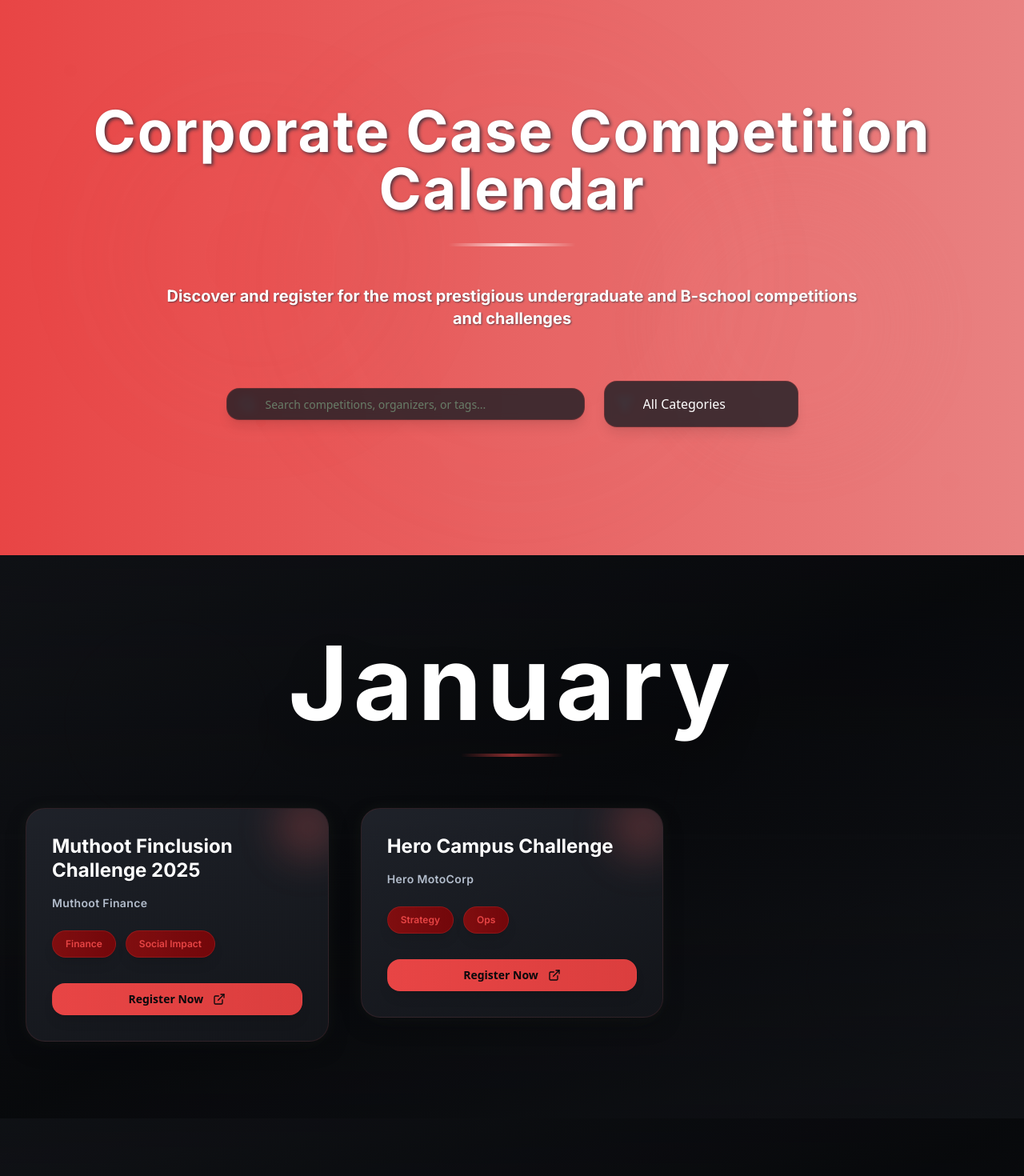
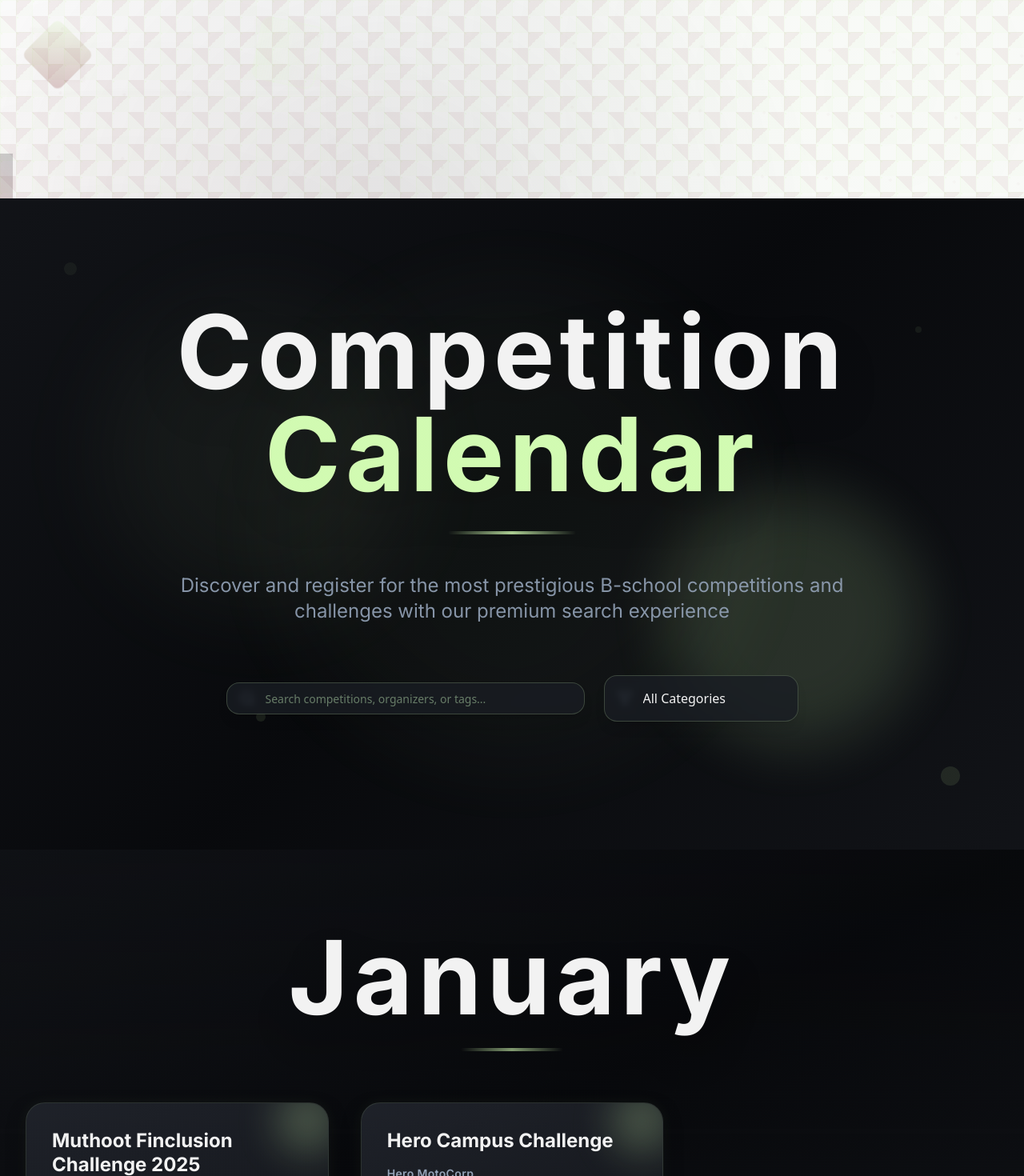
Before and after one commit to shagunsrcc/bold-calendar-canvas, a React (Vite) app: page / in a window 1280 px wide. Shown: the top 1470 px of the page at 80% size. Built offline with nearby package versions, Linux system fonts and the light colour scheme.

Commit message:
Reverted to commit 26610c5071ac93a48139a9ba8f86d428a36a4c65

```diff
--- a/src/components/CompetitionCalendar.tsx
+++ b/src/components/CompetitionCalendar.tsx
@@ -440,14 +440,17 @@ const CompetitionCalendar: React.FC = () => {
         </div>
 
         <div className="max-w-7xl mx-auto text-center relative z-10">
-          <h1 className="font-inter text-6xl md:text-7xl font-extrabold text-white mb-8 tracking-wide leading-tight" style={{ textShadow: '2px 2px 4px rgba(31, 41, 55, 0.8)' }}>
-            Corporate Case Competition Calendar
+          <h1 className="font-inter text-7xl md:text-9xl font-black text-premium-text mb-8 tracking-wider leading-tight drop-shadow-2xl">
+            Competition
+            <span className="block bg-gradient-to-r from-premium-accent to-premium-glow bg-clip-text text-transparent drop-shadow-none">
+              Calendar
+            </span>
           </h1>
 
-          <div className="w-40 h-1 bg-gradient-to-r from-transparent via-white to-transparent mx-auto rounded-full mb-12 opacity-80"></div>
+          <div className="w-40 h-1 bg-gradient-to-r from-transparent via-premium-accent to-transparent mx-auto rounded-full mb-12 opacity-80"></div>
 
-          <p className="font-inter text-lg md:text-xl text-white max-w-4xl mx-auto leading-relaxed mb-16 font-bold" style={{ textShadow: '1px 1px 2px rgba(31, 41, 55, 0.6)' }}>
-            Discover and register for the most prestigious undergraduate and B-school competitions and challenges
+          <p className="font-inter text-xl md:text-2xl text-premium-muted max-w-4xl mx-auto leading-relaxed mb-16 opacity-90">
+            Discover and register for the most prestigious B-school competitions and challenges with our premium search experience
           </p>
 
           {/* Premium Search Section */}
--- a/src/index.css
+++ b/src/index.css
@@ -29,19 +29,14 @@ All colors MUST be HSL.
     --accent: 94 89% 84%;
     --accent-foreground: 240 20% 1%;
 
-    /* Red gradient theme colors */
-    --vivid-red: 0 78% 59%;
-    --soft-red: 0 70% 71%;
-    --red-gradient: linear-gradient(90deg, hsl(var(--vivid-red)), hsl(var(--soft-red)));
-
     /* Premium 3D design system */
     --premium-dark: 222 15% 8%;
     --premium-darker: 222 20% 4%;
     --premium-card: 222 15% 12%;
-    --premium-text: 0 0% 100%;
-    --premium-muted: 215 20% 75%;
-    --premium-accent: 0 78% 59%;
-    --premium-glow: 0 70% 71%;
+    --premium-text: 0 0% 95%;
+    --premium-muted: 215 20% 65%;
+    --premium-accent: 94 89% 84%;
+    --premium-glow: 94 89% 84%;
 
     /* Custom calendar colors */
     --calendar-bg: 222 15% 8%;
@@ -58,10 +53,10 @@ All colors MUST be HSL.
     --color-5: 264 6% 24%;   /* Jet - 3D3B40 */
 
     /* Premium 3D gradients */
-    --gradient-dark: var(--red-gradient);
+    --gradient-dark: linear-gradient(135deg, hsl(222 15% 8%) 0%, hsl(222 20% 4%) 50%, hsl(222 15% 8%) 100%);
     --gradient-card: linear-gradient(145deg, hsl(222 15% 14%) 0%, hsl(222 15% 10%) 100%);
-    --gradient-premium: var(--red-gradient);
-    --gradient-accent: var(--red-gradient);
+    --gradient-premium: linear-gradient(135deg, hsl(94 89% 84%) 0%, hsl(142 76% 73%) 50%, hsl(94 89% 84%) 100%);
+    --gradient-accent: linear-gradient(135deg, hsl(358 100% 20%) 0%, hsl(358 100% 35%) 100%);
 
     /* Enhanced gradients for visual appeal */
     --gradient-1: linear-gradient(145deg, hsl(222 15% 14%) 0%, hsl(222 15% 10%) 100%);
@@ -81,6 +76,16 @@ All colors MUST be HSL.
     --glow-3: 0 0 60px hsl(94 89% 84% / 0.6);
     --glow-4: 0 0 40px hsl(222 20% 4% / 0.6);
     --glow-5: 0 0 40px hsl(264 6% 24% / 0.4);
+
+    /* 3D Geometric Patterns */
+    --pattern-dots: radial-gradient(circle at 2px 2px, hsl(94 89% 84% / 0.15) 1px, transparent 0);
+    --pattern-grid: linear-gradient(hsl(94 89% 84% / 0.1) 1px, transparent 1px), linear-gradient(90deg, hsl(94 89% 84% / 0.1) 1px, transparent 1px);
+    --pattern-hexagon: radial-gradient(circle at 50% 50%, hsl(358 100% 20% / 0.1) 2px, transparent 2px);
+    --pattern-diamond: conic-gradient(from 45deg, hsl(94 89% 84% / 0.1), transparent, hsl(94 89% 84% / 0.1));
+
+    /* Geometric transforms */
+    --transform-float: translateY(-4px) rotateX(2deg) rotateY(1deg);
+    --transform-hover: translateY(-8px) rotateX(4deg) rotateY(2deg) scale(1.02);
 
     --destructive: 0 84.2% 60.2%;
     --destructive-foreground: 210 40% 98%;
@@ -153,6 +158,133 @@ All colors MUST be HSL.
   }
 
   body {
-    @apply bg-background text-foreground;
+    @apply bg-background text-foreground relative overflow-x-hidden;
+    background-image: var(--pattern-dots), var(--pattern-grid);
+    background-size: 20px 20px, 40px 40px;
+    background-position: 0 0, 0 0;
+  }
+
+  /* Floating geometric shapes */
+  body::before {
+    content: '';
+    position: fixed;
+    top: -10%;
+    left: -10%;
+    width: 120%;
+    height: 120%;
+    background:
+      radial-gradient(circle at 20% 80%, hsl(358 100% 20% / 0.05) 0%, transparent 50%),
+      radial-gradient(circle at 80% 20%, hsl(94 89% 84% / 0.05) 0%, transparent 50%),
+      radial-gradient(circle at 40% 40%, hsl(222 15% 12% / 0.1) 0%, transparent 50%);
+    pointer-events: none;
+    z-index: -1;
+  }
+
+  /* Animated floating elements */
+  body::after {
+    content: '';
+    position: fixed;
+    top: 0;
+    left: 0;
+    width: 100%;
+    height: 100%;
+    background-image:
+      radial-gradient(circle at 15% 25%, hsl(94 89% 84% / 0.02) 1px, transparent 1px),
+      radial-gradient(circle at 85% 75%, hsl(358 100% 20% / 0.02) 2px, transparent 2px);
+    background-size: 60px 60px, 80px 80px;
+    animation: float-pattern 20s ease-in-out infinite;
+    pointer-events: none;
+    z-index: -1;
   }
 }
+
+@keyframes float-pattern {
+  0%, 100% { transform: translateY(0px) rotateZ(0deg); }
+  50% { transform: translateY(-10px) rotateZ(2deg); }
+}
+
+/* 3D Geometric utility classes */
+@layer utilities {
+  .geometric-shape {
+    position: relative;
+    transform-style: preserve-3d;
+  }
+
+  .geometric-shape::before {
+    content: '';
+    position: absolute;
+    top: -2px;
+    left: -2px;
+    right: -2px;
+    bottom: -2px;
+    background: linear-gradient(45deg,
+      hsl(94 89% 84% / 0.1),
+      hsl(358 100% 20% / 0.1),
+      hsl(94 89% 84% / 0.1)
+    );
+    border-radius: inherit;
+    z-index: -1;
+    animation: geometric-glow 3s ease-in-out infinite;
+  }
+
+  .floating-3d {
+    animation: float-3d 6s ease-in-out infinite;
+    transform-style: preserve-3d;
+  }
+
+  .hover-3d {
+    transition: all 0.3s cubic-bezier(0.4, 0, 0.2, 1);
+    transform-style: preserve-3d;
+  }
+
+  .hover-3d:hover {
+    transform: var(--transform-hover);
+    box-shadow: var(--shadow-hover), var(--glow-3);
+  }
+
+  .pattern-overlay {
+    position: relative;
+    overflow: hidden;
+  }
+
+  .pattern-overlay::before {
+    content: '';
+    position: absolute;
+    top: 0;
+    left: 0;
+    right: 0;
+    bottom: 0;
+    background: var(--pattern-hexagon);
+    background-size: 30px 30px;
+    opacity: 0.3;
+    pointer-events: none;
+    z-index: 1;
+  }
+
+  .diamond-pattern {
+    background-image:
+      linear-gradient(45deg, hsl(94 89% 84% / 0.05) 25%, transparent 25%),
+      linear-gradient(-45deg, hsl(94 89% 84% / 0.05) 25%, transparent 25%),
+      linear-gradient(45deg, transparent 75%, hsl(358 100% 20% / 0.05) 75%),
+      linear-gradient(-45deg, transparent 75%, hsl(358 100% 20% / 0.05) 75%);
+    background-size: 40px 40px;
+    background-position: 0 0, 0 20px, 20px -20px, -20px 0px;
+  }
+}
+
+@keyframes float-3d {
+  0%, 100% {
+    transform: translateY(0px) rotateX(0deg) rotateY(0deg);
+  }
+  33% {
+    transform: translateY(-8px) rotateX(2deg) rotateY(1deg);
+  }
+  66% {
+    transform: translateY(-4px) rotateX(-1deg) rotateY(-0.5deg);
+  }
+}
+
+@keyframes geometric-glow {
+  0%, 100% { opacity: 0.3; transform: scale(1); }
+  50% { opacity: 0.6; transform: scale(1.02); }
+}
--- a/src/pages/Index.tsx
+++ b/src/pages/Index.tsx
@@ -1,9 +1,33 @@
 import CompetitionCalendar from '@/components/CompetitionCalendar';
+
+const GeometricShapes = () => (
+  <>
+    {/* Floating 3D geometric shapes */}
+    <div className="fixed top-10 left-10 w-16 h-16 geometric-shape floating-3d opacity-20 z-0">
+      <div className="w-full h-full bg-gradient-to-br from-[hsl(94,89%,84%)] to-[hsl(358,100%,20%)] rounded-lg transform rotate-45"></div>
+    </div>
+    <div className="fixed top-32 right-20 w-12 h-12 geometric-shape floating-3d opacity-15 z-0" style={{animationDelay: '2s'}}>
+      <div className="w-full h-full bg-gradient-to-tl from-[hsl(358,100%,20%)] to-[hsl(222,15%,12%)] rounded-full"></div>
+    </div>
+    <div className="fixed bottom-20 left-1/4 w-20 h-20 geometric-shape floating-3d opacity-10 z-0" style={{animationDelay: '4s'}}>
+      <div className="w-full h-full bg-gradient-to-r from-[hsl(94,89%,84%)] to-transparent border-2 border-[hsl(94,89%,84%)] rounded-xl transform rotate-12"></div>
+    </div>
+    <div className="fixed top-1/2 right-10 w-14 h-14 geometric-shape floating-3d opacity-20 z-0" style={{animationDelay: '1s'}}>
+      <div className="w-full h-full bg-gradient-to-bl from-[hsl(222,15%,12%)] to-[hsl(358,100%,20%)] clip-path-triangle"></div>
+    </div>
+    <div className="fixed bottom-32 right-1/3 w-18 h-18 geometric-shape floating-3d opacity-15 z-0" style={{animationDelay: '3s'}}>
+      <div className="w-full h-full bg-gradient-to-tr from-[hsl(94,89%,84%)] to-[hsl(222,15%,12%)] rounded-lg transform -rotate-12"></div>
+    </div>
+  </>
+);
 
 const Index = () => {
   return (
-    <div className="min-h-screen">
-      <CompetitionCalendar />
+    <div className="min-h-screen relative diamond-pattern">
+      <GeometricShapes />
+      <div className="relative z-10">
+        <CompetitionCalendar />
+      </div>
     </div>
   );
 };
--- a/tailwind.config.ts
+++ b/tailwind.config.ts
@@ -73,10 +73,6 @@ export default {
 					accent: 'hsl(var(--premium-accent))',
 					glow: 'hsl(var(--premium-glow))'
 				},
-				red: {
-					vivid: 'hsl(var(--vivid-red))',
-					soft: 'hsl(var(--soft-red))',
-				},
 				'color-1': 'hsl(var(--color-1))',
 				'color-2': 'hsl(var(--color-2))',
 				'color-3': 'hsl(var(--color-3))',
@@ -125,11 +121,33 @@ export default {
 					to: {
 						height: '0'
 					}
+				},
+				'float-3d': {
+					'0%, 100%': {
+						transform: 'translateY(0px) rotateX(0deg) rotateY(0deg)'
+					},
+					'33%': {
+						transform: 'translateY(-8px) rotateX(2deg) rotateY(1deg)'
+					},
+					'66%': {
+						transform: 'translateY(-4px) rotateX(-1deg) rotateY(-0.5deg)'
+					}
+				},
+				'geometric-glow': {
+					'0%, 100%': { opacity: '0.3', transform: 'scale(1)' },
+					'50%': { opacity: '0.6', transform: 'scale(1.02)' }
+				},
+				'float-pattern': {
+					'0%, 100%': { transform: 'translateY(0px) rotateZ(0deg)' },
+					'50%': { transform: 'translateY(-10px) rotateZ(2deg)' }
 				}
 			},
 			animation: {
 				'accordion-down': 'accordion-down 0.2s ease-out',
-				'accordion-up': 'accordion-up 0.2s ease-out'
+				'accordion-up': 'accordion-up 0.2s ease-out',
+				'float-3d': 'float-3d 6s ease-in-out infinite',
+				'geometric-glow': 'geometric-glow 3s ease-in-out infinite',
+				'float-pattern': 'float-pattern 20s ease-in-out infinite'
 			}
 		}
 	},
```
